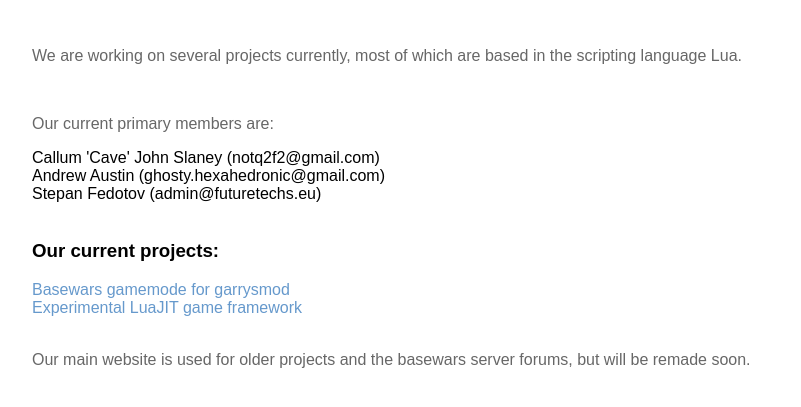
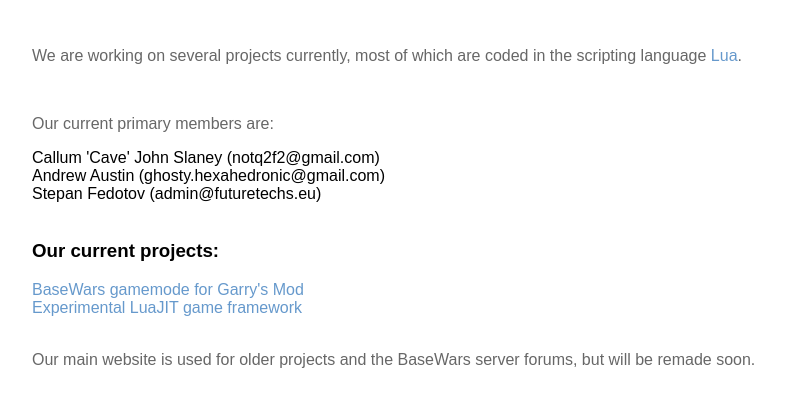
Before and after one commit to Hexahedronic/Hexahedronic.github.io, a plain HTML site: page index.html in a window 1280 px wide. Shown: the part 307-714 px from the top of the page, 208-1009 px from the left. Drawn offline with nearby package versions, Linux system fonts and the light colour scheme.

Commit message:
Capitalization

```diff
--- a/index.html
+++ b/index.html
@@ -29,7 +29,7 @@
 
 		<p>Hexahedronic is a small, unoffical, group of aspiring developers.</p>
 		<br>
-		<p>We are working on several projects currently, most of which are based in the scripting language Lua.</p>
+		<p>We are working on several projects currently, most of which are coded in the scripting language <a href="http://www.lua.org/">Lua</a>.</p>
 
 		<br>
 
@@ -42,12 +42,12 @@
 		<h3>
 			Our current projects:
 		</h3>
-		<a href="https://github.com/CaveeJohnson/Basewars-new/">Basewars gamemode for garrysmod</a><br>
+		<a href="https://github.com/CaveeJohnson/Basewars-new/">BaseWars gamemode for Garry's Mod</a><br>
 		<a href="https://github.com/Hexahedronic/luahexed">Experimental LuaJIT game framework</a>
 
 		</br><br>
 
-		<p>Our main website is used for older projects and the basewars server forums, but will be remade soon.</p>
+		<p>Our main website is used for older projects and the BaseWars server forums, but will be remade soon.</p>
 	</div>
 </body>
 
```
